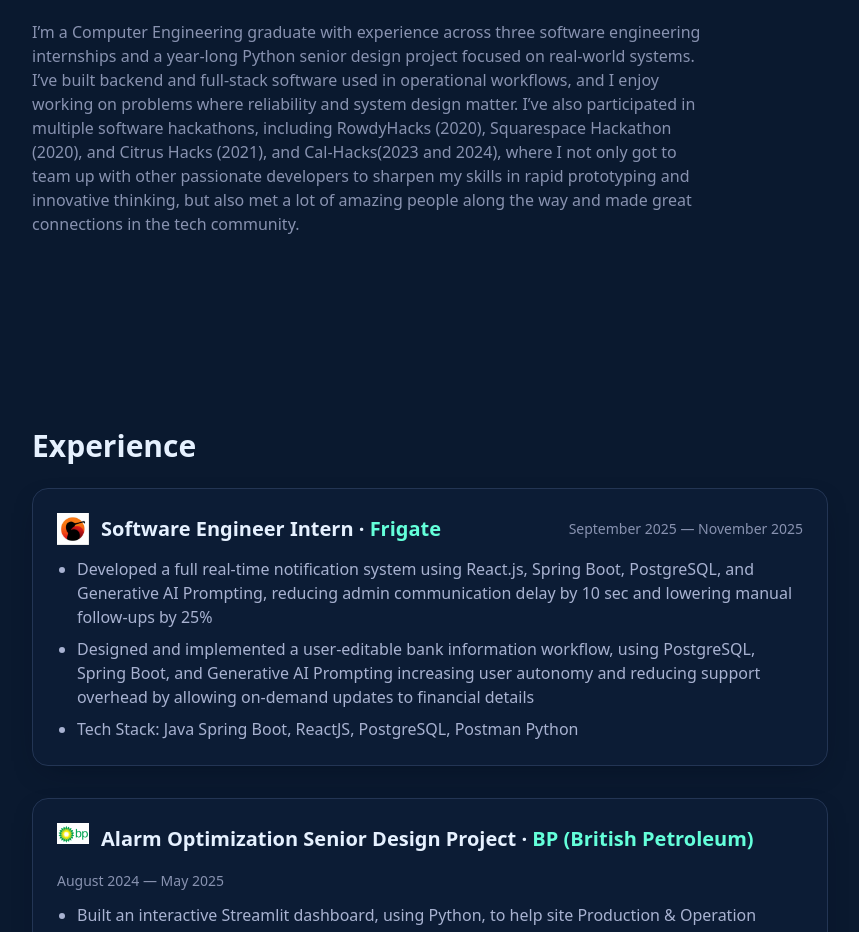
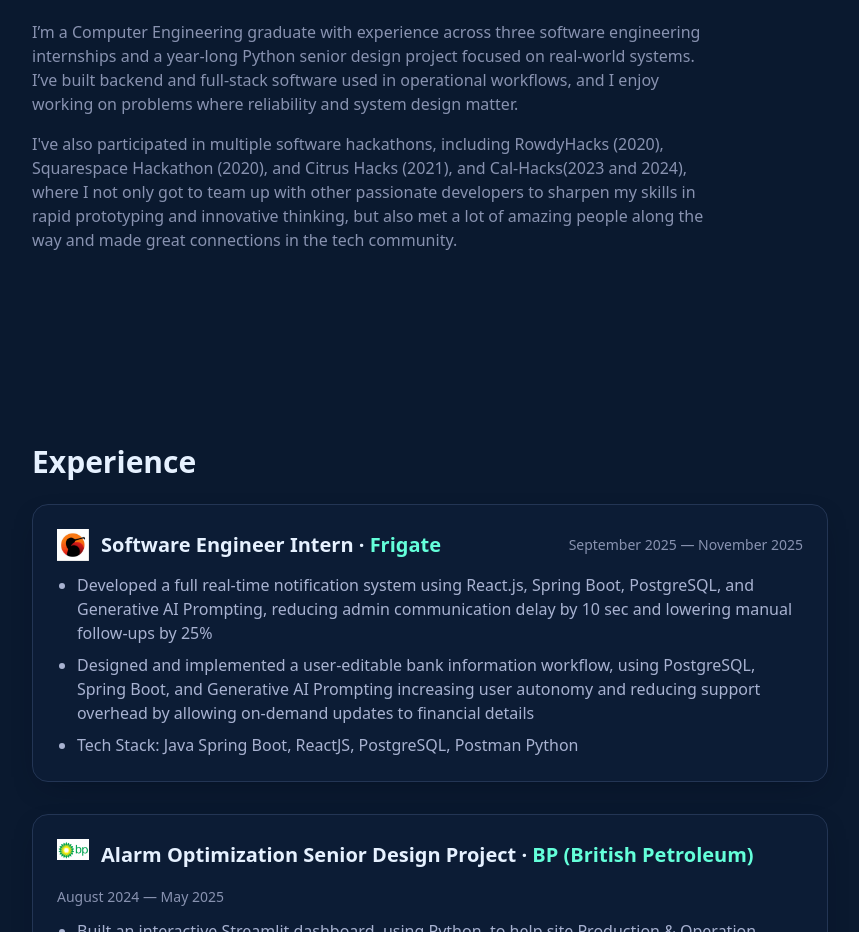
Before and after one commit to AbdurAziz/AbdurAziz.github.io, a Next.js app: page / in a window 1280 px wide. Shown: the part 780-1712 px from the top of the page, without its empty margins (356-1215 px from the left). Built offline with nearby package versions, Linux system fonts and the light colour scheme.

Commit message:
Separate Currently section into multiple paragraphs for better spacing

```diff
--- a/app/page.tsx
+++ b/app/page.tsx
@@ -41,10 +41,10 @@
         <p className="prose-muted max-w-2xl">
           I’m a Computer Engineering graduate with experience across three software engineering internships and a year-long Python senior design project focused on real-world systems.
           I’ve built backend and full-stack software used in operational workflows, and I enjoy working on problems where reliability and system design matter.
-
-          I’ve also participated in multiple software hackathons, including RowdyHacks (2020), Squarespace Hackathon (2020), and Citrus Hacks (2021), and Cal-Hacks(2023 and 2024),
+        </p>
+        <p className="prose-muted max-w-2xl mt-4">
+          I've also participated in multiple software hackathons, including RowdyHacks (2020), Squarespace Hackathon (2020), and Citrus Hacks (2021), and Cal-Hacks(2023 and 2024),
           where I not only got to team up with other passionate developers to sharpen my skills in rapid prototyping and innovative thinking, but also met a lot of amazing people along the way and made great connections in the tech community.
-
         </p>
       </Section>
 
```
